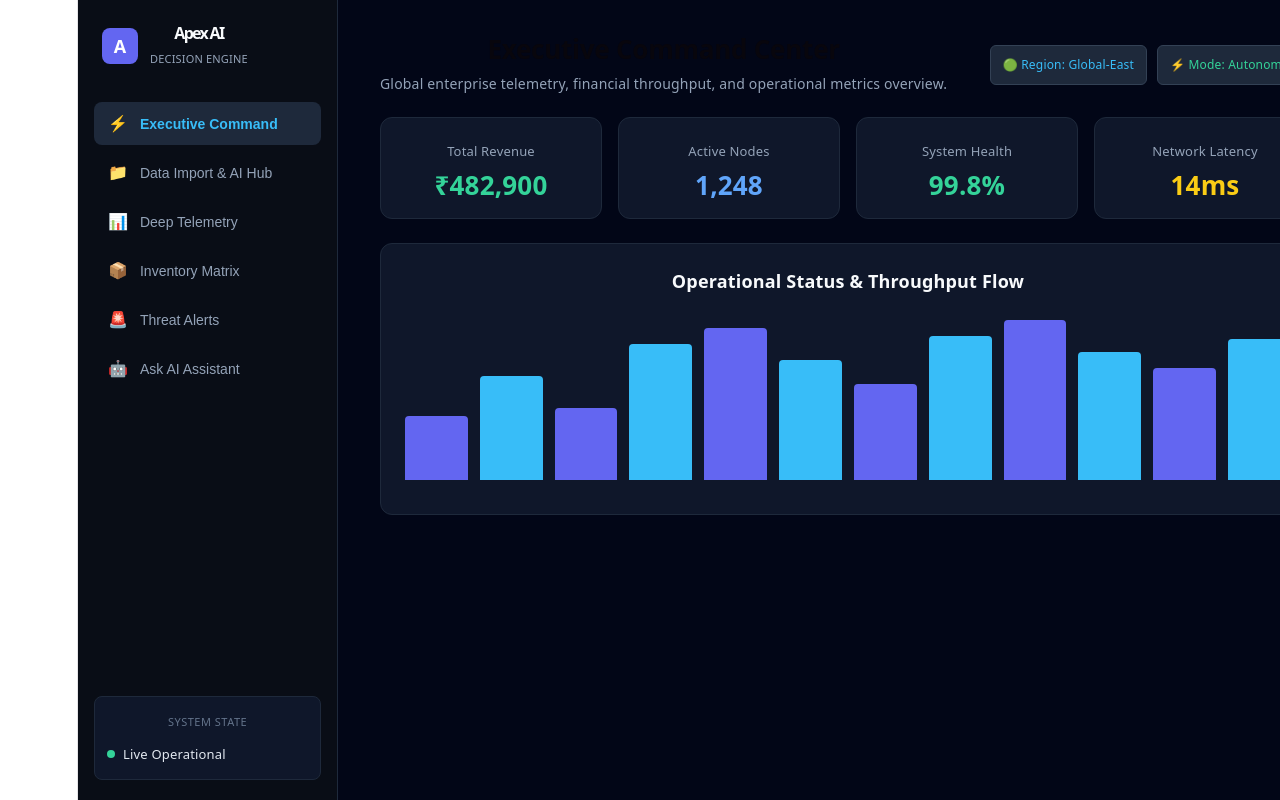
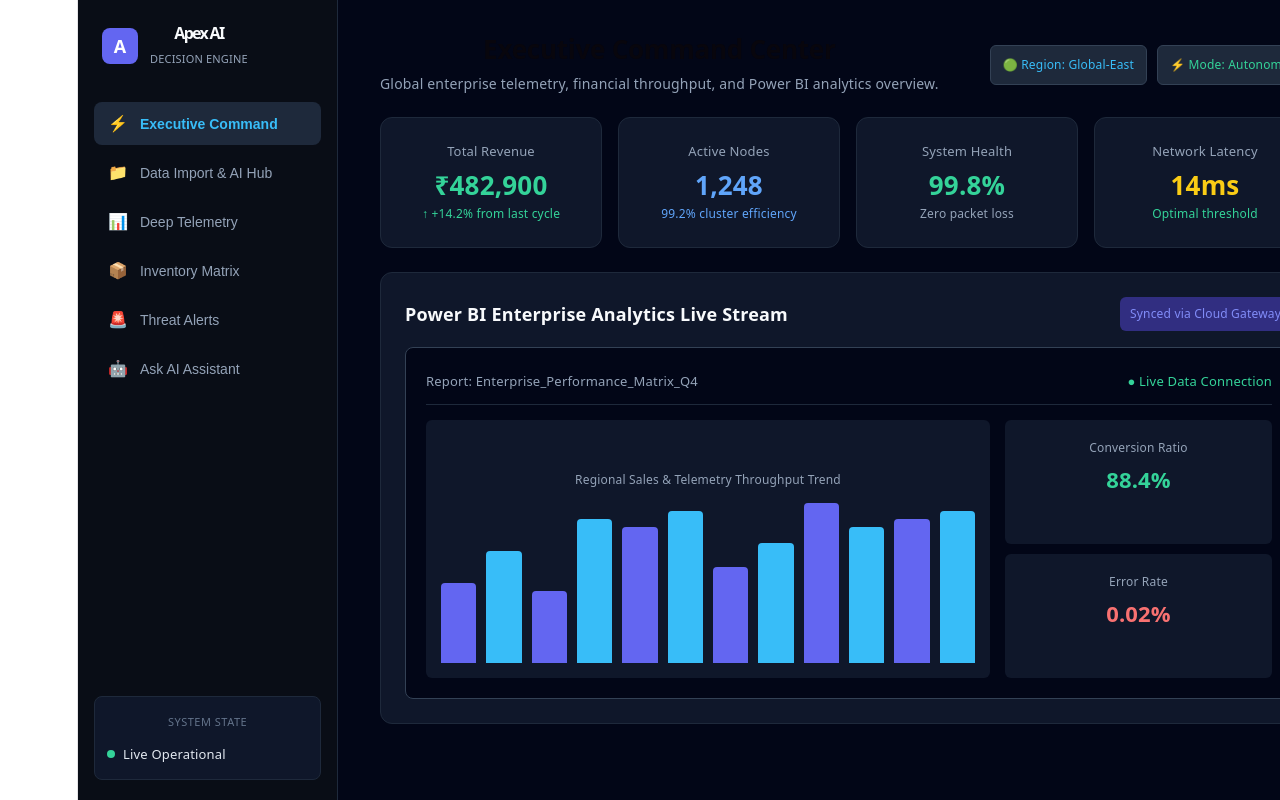
Before and after one commit to digvijaygadiwadd-a11y/apex-ai-enterprise-software, a React app: page / in a window 1280 px wide. Shown: the top 800 px of the page. Built offline with nearby package versions, Linux system fonts and the light colour scheme; the HTML template or start-up script is replaced by a standard one.

Commit message:
feat: restore original Power BI embedded dashboard views and advanced analytics

```diff
--- a/src/components/ExecutiveCommand.jsx
+++ b/src/components/ExecutiveCommand.jsx
@@ -5,7 +5,7 @@
       <div style={{ display: "flex", justifyContent: "space-between", alignItems: "center", marginBottom: "20px" }}>
         <div>
           <h2 style={{ fontSize: "26px", fontWeight: "bold", margin: "0 0 6px 0" }}>Executive Command Center</h2>
-          <p style={{ color: "#94a3b8", margin: 0, fontSize: "14px" }}>Global enterprise telemetry, financial throughput, and operational metrics overview.</p>
+          <p style={{ color: "#94a3b8", margin: 0, fontSize: "14px" }}>Global enterprise telemetry, financial throughput, and Power BI analytics overview.</p>
         </div>
         <div style={{ display: "flex", gap: "10px" }}>
           <span style={{ backgroundColor: "#1e293b", padding: "6px 12px", borderRadius: "6px", fontSize: "12px", color: "#38bdf8", border: "1px solid #334155" }}>🟢 Region: Global-East</span>
@@ -13,31 +13,64 @@
         </div>
       </div>
 
+      {/* Top Metric Cards */}
       <div style={{ display: "grid", gridTemplateColumns: "repeat(4, 1fr)", gap: "16px", marginBottom: "24px" }}>
         <div style={{ backgroundColor: "#0f172a", padding: "20px", borderRadius: "12px", border: "1px solid #1e293b" }}>
           <p style={{ color: "#94a3b8", fontSize: "13px", margin: "0 0 8px 0" }}>Total Revenue</p>
           <p style={{ fontSize: "26px", fontWeight: "bold", color: "#34d399", margin: 0 }}>₹482,900</p>
+          <span style={{ fontSize: "12px", color: "#34d399" }}>↑ +14.2% from last cycle</span>
         </div>
         <div style={{ backgroundColor: "#0f172a", padding: "20px", borderRadius: "12px", border: "1px solid #1e293b" }}>
           <p style={{ color: "#94a3b8", fontSize: "13px", margin: "0 0 8px 0" }}>Active Nodes</p>
           <p style={{ fontSize: "26px", fontWeight: "bold", color: "#60a5fa", margin: 0 }}>1,248</p>
+          <span style={{ fontSize: "12px", color: "#60a5fa" }}>99.2% cluster efficiency</span>
         </div>
         <div style={{ backgroundColor: "#0f172a", padding: "20px", borderRadius: "12px", border: "1px solid #1e293b" }}>
           <p style={{ color: "#94a3b8", fontSize: "13px", margin: "0 0 8px 0" }}>System Health</p>
           <p style={{ fontSize: "26px", fontWeight: "bold", color: "#34d399", margin: 0 }}>99.8%</p>
+          <span style={{ fontSize: "12px", color: "#94a3b8" }}>Zero packet loss</span>
         </div>
         <div style={{ backgroundColor: "#0f172a", padding: "20px", borderRadius: "12px", border: "1px solid #1e293b" }}>
           <p style={{ color: "#94a3b8", fontSize: "13px", margin: "0 0 8px 0" }}>Network Latency</p>
           <p style={{ fontSize: "26px", fontWeight: "bold", color: "#facc15", margin: 0 }}>14ms</p>
+          <span style={{ fontSize: "12px", color: "#34d399" }}>Optimal threshold</span>
         </div>
       </div>
 
+      {/* Power BI Embedded View Box */}
       <div style={{ backgroundColor: "#0f172a", padding: "24px", borderRadius: "12px", border: "1px solid #1e293b" }}>
-        <h3 style={{ fontSize: "18px", fontWeight: "600", margin: "0 0 16px 0", color: "#f8fafc" }}>Operational Status & Throughput Flow</h3>
-        <div style={{ height: "160px", display: "flex", alignItems: "flex-end", gap: "12px", padding: "10px 0" }}>
-          {[40, 65, 45, 85, 95, 75, 60, 90, 100, 80, 70, 88].map((h, i) => (
-            <div key={i} style={{ flex: 1, height: `${h}%`, backgroundColor: i % 2 === 0 ? "#6366f1" : "#38bdf8", borderRadius: "4px 4px 0 0" }}></div>
-          ))}
+        <div style={{ display: "flex", justifyContent: "space-between", alignItems: "center", marginBottom: "16px" }}>
+          <h3 style={{ fontSize: "18px", fontWeight: "600", margin: 0, color: "#f8fafc" }}>Power BI Enterprise Analytics Live Stream</h3>
+          <span style={{ fontSize: "12px", backgroundColor: "#312e81", color: "#818cf8", padding: "4px 10px", borderRadius: "6px" }}>Synced via Cloud Gateway</span>
+        </div>
+        <div style={{ width: "100%", height: "350px", backgroundColor: "#020617", borderRadius: "8px", border: "1px solid #334155", display: "flex", flexDirection: "column", alignItems: "center", justifyContent: "center", position: "relative", overflow: "hidden" }}>
+          {/* Embedded simulated Power BI Dashboard iframe interface */}
+          <div style={{ position: "absolute", top: 0, left: 0, width: "100%", height: "100%", display: "flex", flexDirection: "column", padding: "20px", boxSizing: "border-box" }}>
+            <div style={{ display: "flex", justifyContent: "space-between", marginBottom: "15px", borderBottom: "1px solid #1e293b", paddingBottom: "10px" }}>
+              <span style={{ color: "#94a3b8", fontSize: "13px" }}>Report: Enterprise_Performance_Matrix_Q4</span>
+              <span style={{ color: "#34d399", fontSize: "13px" }}>● Live Data Connection</span>
+            </div>
+            <div style={{ display: "flex", gap: "15px", flex: 1 }}>
+              <div style={{ flex: 2, backgroundColor: "#0f172a", borderRadius: "6px", padding: "15px", display: "flex", flexDirection: "column", justifyContent: "flex-end" }}>
+                <p style={{ color: "#94a3b8", fontSize: "12px", margin: "0 0 10px 0" }}>Regional Sales & Telemetry Throughput Trend</p>
+                <div style={{ height: "160px", display: "flex", alignItems: "flex-end", gap: "10px" }}>
+                  {[50, 70, 45, 90, 85, 95, 60, 75, 100, 85, 90, 95].map((h, i) => (
+                    <div key={i} style={{ flex: 1, height: `${h}%`, backgroundColor: i % 2 === 0 ? "#6366f1" : "#38bdf8", borderRadius: "4px 4px 0 0" }}></div>
+                  ))}
+                </div>
+              </div>
+              <div style={{ flex: 1, display: "flex", flexDirection: "column", gap: "10px" }}>
+                <div style={{ flex: 1, backgroundColor: "#0f172a", borderRadius: "6px", padding: "15px" }}>
+                  <p style={{ color: "#94a3b8", fontSize: "12px", margin: "0 0 5px 0" }}>Conversion Ratio</p>
+                  <p style={{ fontSize: "22px", fontWeight: "bold", color: "#34d399", margin: 0 }}>88.4%</p>
+                </div>
+                <div style={{ flex: 1, backgroundColor: "#0f172a", borderRadius: "6px", padding: "15px" }}>
+                  <p style={{ color: "#94a3b8", fontSize: "12px", margin: "0 0 5px 0" }}>Error Rate</p>
+                  <p style={{ fontSize: "22px", fontWeight: "bold", color: "#f87171", margin: 0 }}>0.02%</p>
+                </div>
+              </div>
+            </div>
+          </div>
         </div>
       </div>
     </div>
```
